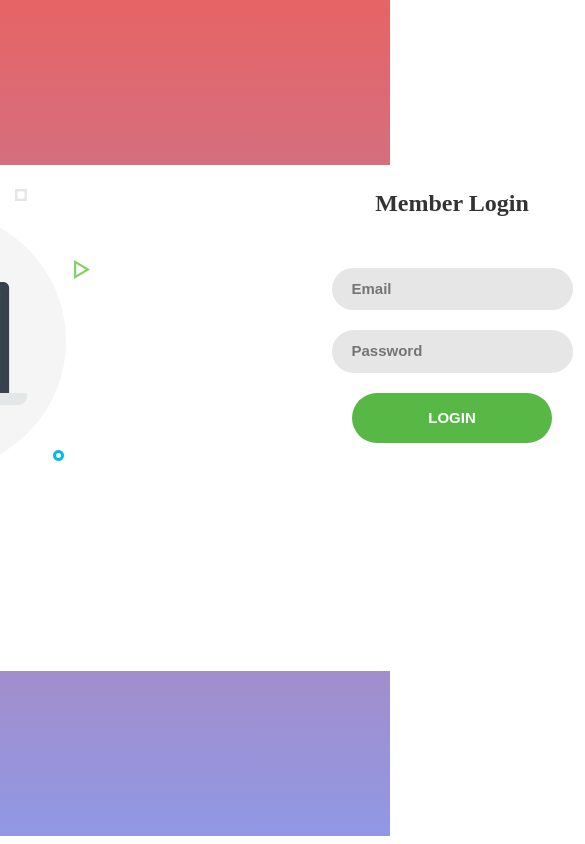
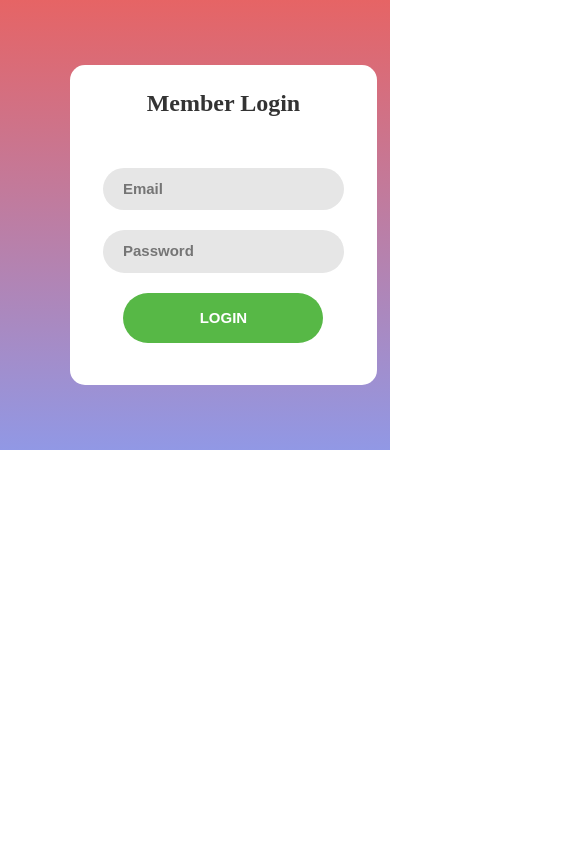
Before and after one commit to wrydzewski90/communicator, a React (Create React App) app: page / in a window 390 px wide. Shown: the top 844 px of the page, 585 px wide, since content can reach past the window. Built offline with nearby package versions, Linux system fonts and the light colour scheme.

Commit message:
Mobile support

```diff
--- a/src/login-page/loginPage.scss
+++ b/src/login-page/loginPage.scss
@@ -1,27 +1,19 @@
-// Small devices (landscape phones, 576px and up)
-$col-sm: "only screen and (min-width: 576px)";
-// Medium devices (tablets, 768px and up)
-$col-md: "only screen and (min-width: 768px)";
-// Large devices (desktops, 992px and up)
-$col-lg: "only screen and (min-width: 992px)";
-// Extra large devices (large desktops, 1200px and up)
-$col-xl: "only screen and (min-width: 1200px)";
+$medium-res: 1050px;
 
 body {
   background: linear-gradient(#e66465, #9198e5);
-    min-height: 68%;
-    width: 100vw;
+  height: 90%;
+  width: 90%;
   margin: 0;
   background-repeat: no-repeat;
   display: flex;
-    flex: wrap;
   justify-content: center;
   align-items: center;
   padding: 15px;
 }
 
 .main {
-    height: 60vh;
+  height: 480px;
   width: 968px;
   background-color: white;
   margin: 150px 240px;
@@ -41,7 +33,6 @@ body {
       width: 100%;
       height: 100%;
       background-repeat: no-repeat;
-
     }
   }
   .rightSide {
@@ -102,3 +93,17 @@ body {
     }
   }
 }
+
+@media all and (max-width: $medium-res) {
+  .main {
+    height: 320px;
+    width: 90%;
+    display: flex;
+    flex: 0;
+    margin: 50px;
+
+    .leftSide {
+      display: none;
+    }
+  }
+}
```
Lines whose indentation alone changed are shown as unchanged.
